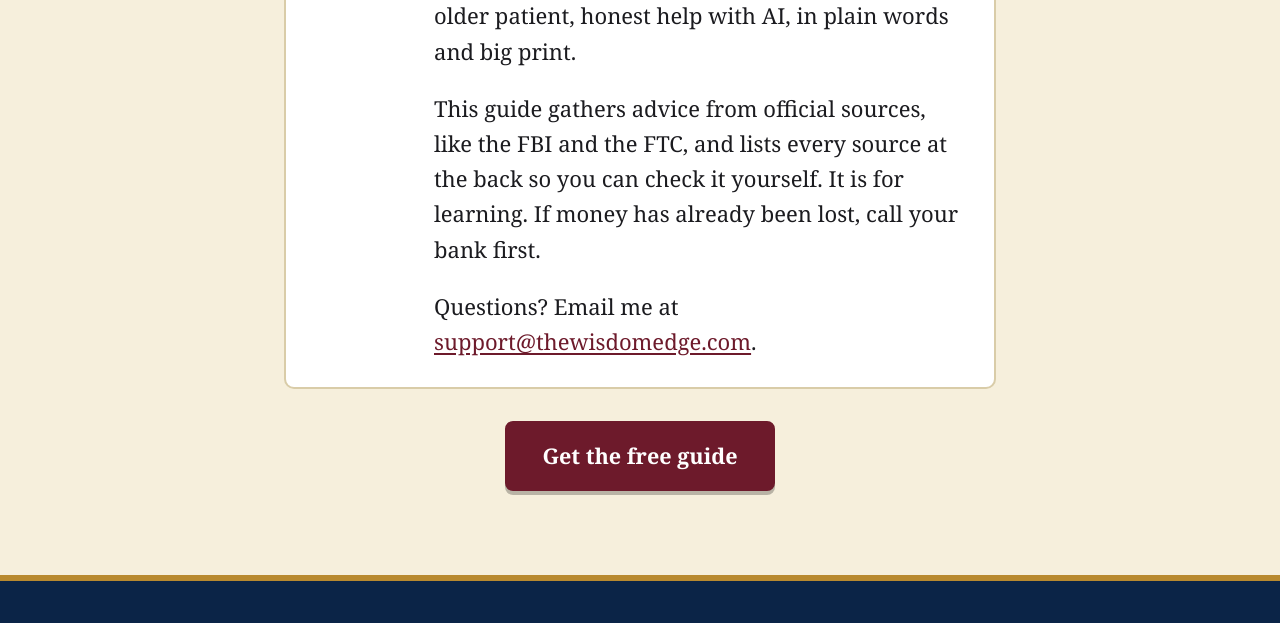
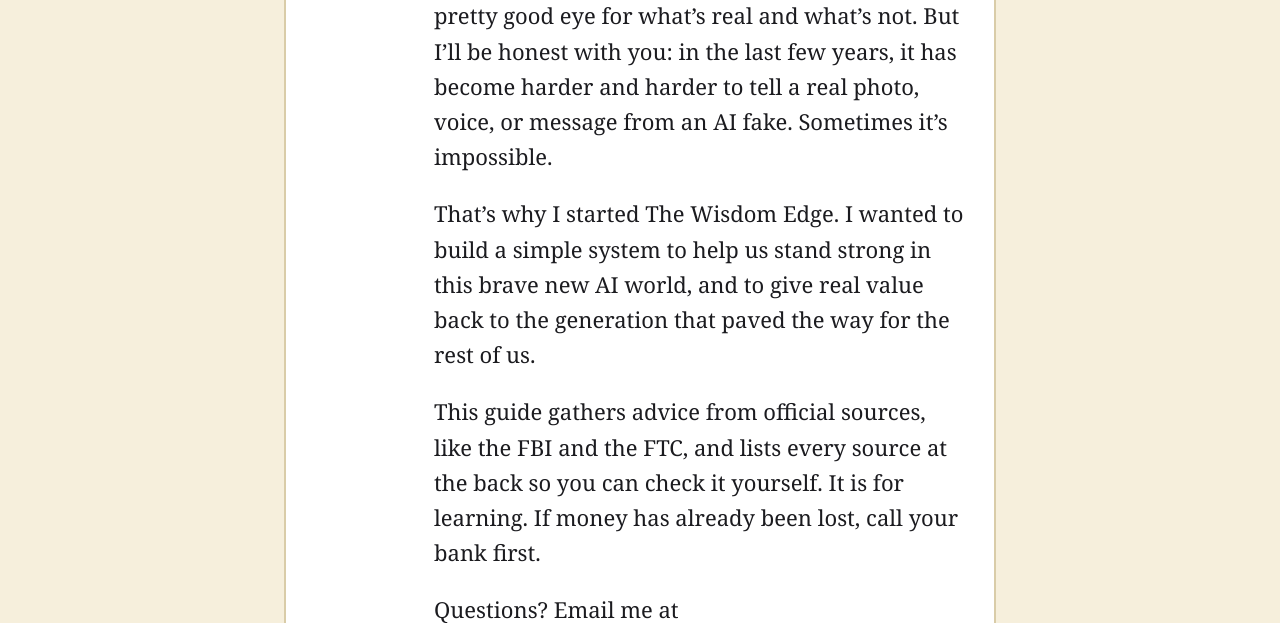
Before and after one commit to hippurkey/thewisdomedge, a plain HTML site: page scam-shield/index.html in a window 1280 px wide. Shown: the part 2705-3328 px from the top of the page. Drawn offline with Linux system fonts and the light colour scheme.

Commit message:
Personal bio for Glenn Lee on Scam Shield page

```diff
--- a/scam-shield/index.html
+++ b/scam-shield/index.html
@@ -108,7 +108,8 @@
       <img src="../assets/logo-small.jpg" width="96" height="96" alt="">
       <div>
         <h2 id="about-h">About Glenn Lee</h2>
-        <p>I started The Wisdom Edge to give adults 55 and older patient, honest help with AI, in plain words and big print.</p>
+        <p>As a retired general contractor, I thought I had a pretty good eye for what&rsquo;s real and what&rsquo;s not. But I&rsquo;ll be honest with you: in the last few years, it has become harder and harder to tell a real photo, voice, or message from an AI fake. Sometimes it&rsquo;s impossible.</p>
+        <p>That&rsquo;s why I started The Wisdom Edge. I wanted to build a simple system to help us stand strong in this brave new AI world, and to give real value back to the generation that paved the way for the rest of us.</p>
         <p>This guide gathers advice from official sources, like the FBI and the FTC, and lists every source at the back so you can check it yourself. It is for learning. If money has already been lost, call your bank first.</p>
         <p>Questions? Email me at <a href="mailto:support@thewisdomedge.com">support@thewisdomedge.com</a>.</p>
       </div>
```
